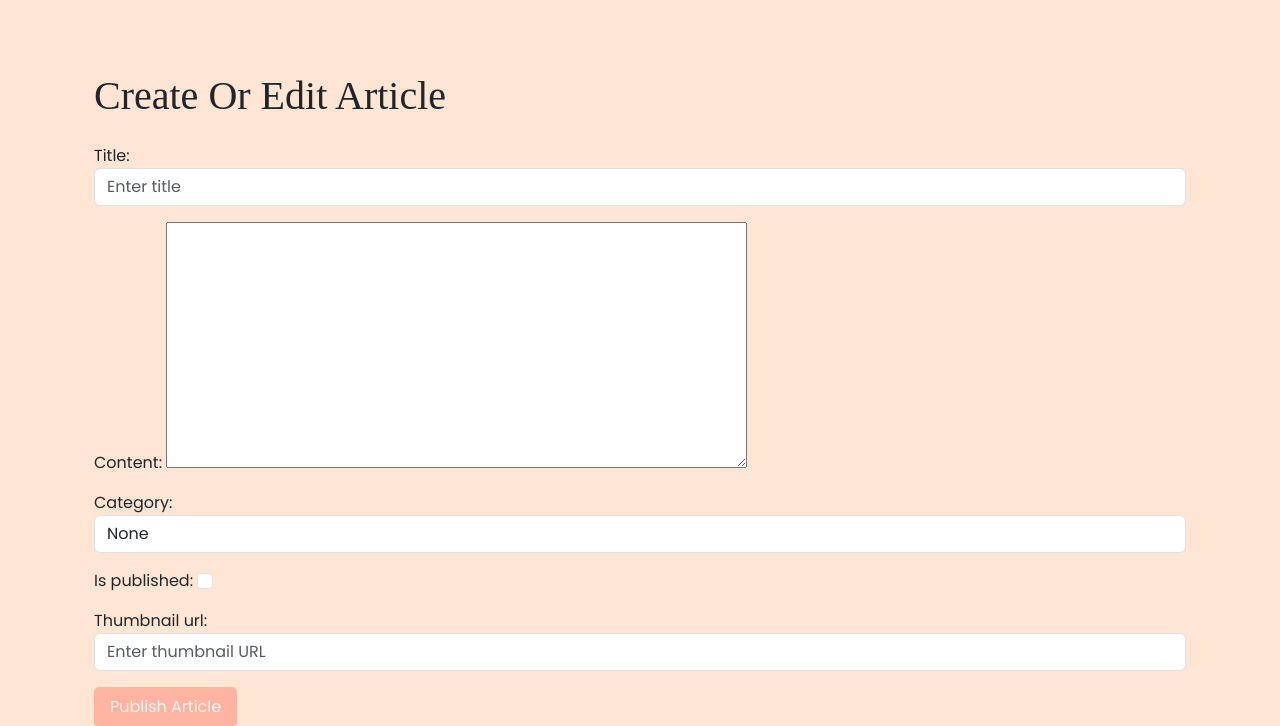
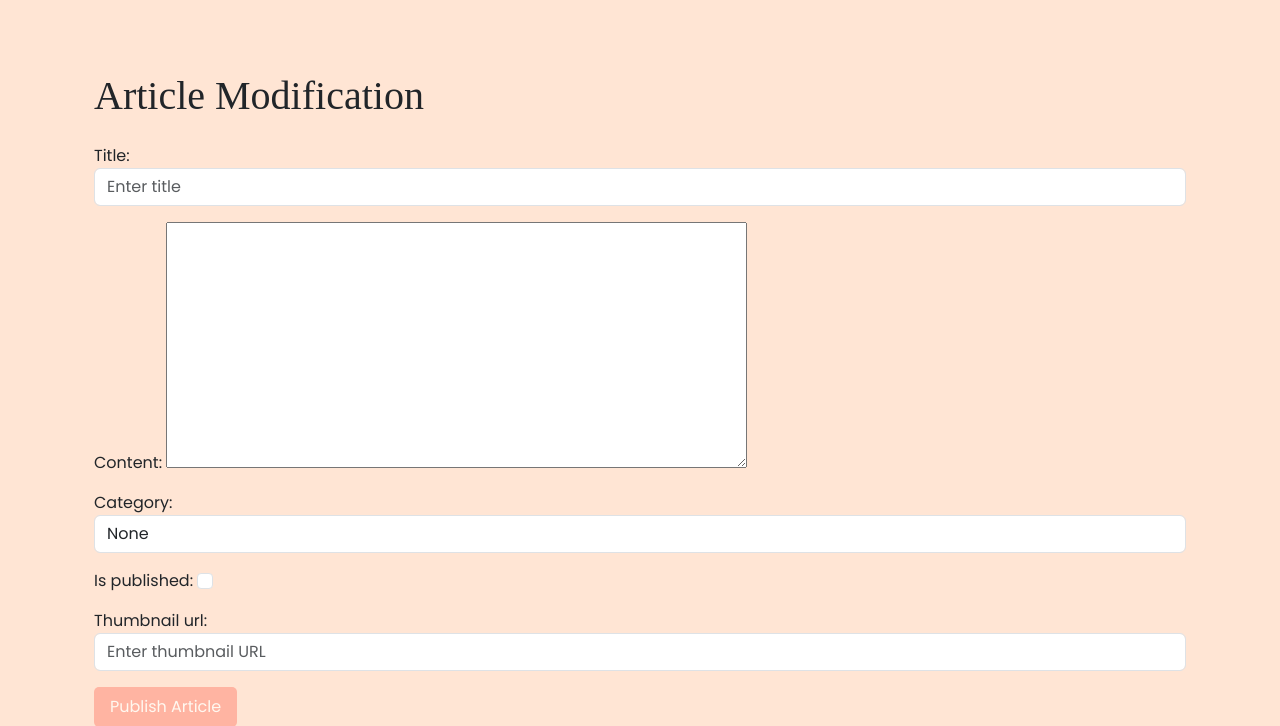
Before and after one commit to VeselinMar/Mama-To-Be, a Django app: page /article/create/ in a window 1280 px wide. Shown: the part 94-820 px from the top of the page. Run offline with Django 5.2, Linux system fonts and the light colour scheme; the visitor is signed in with stand-in values (Sample User, id 1); some libraries are stand-ins or nearby versions.

Commit message:
update article creation h1

```diff
--- a/templates/articles/create_article_form.html
+++ b/templates/articles/create_article_form.html
@@ -3,7 +3,7 @@
 
 {% block content %}
     <div class="container mt-5">
-        <h1 class="mb-4">Create Or Edit Article</h1>
+        <h1 class="mb-4">Article Modification</h1>
         <form method="post" enctype="multipart/form-data">
             {% csrf_token %}
             {{ form.as_p }}
```
